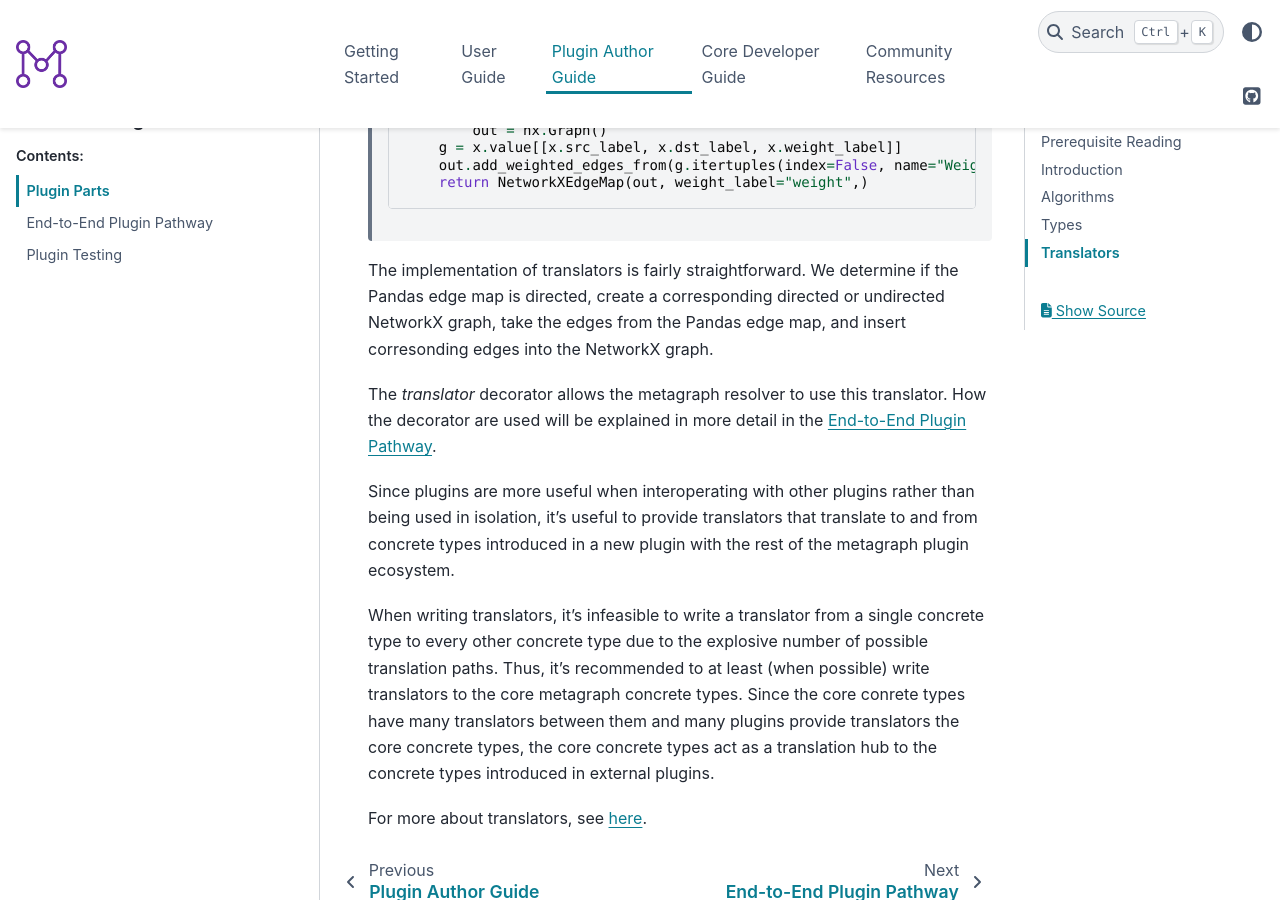
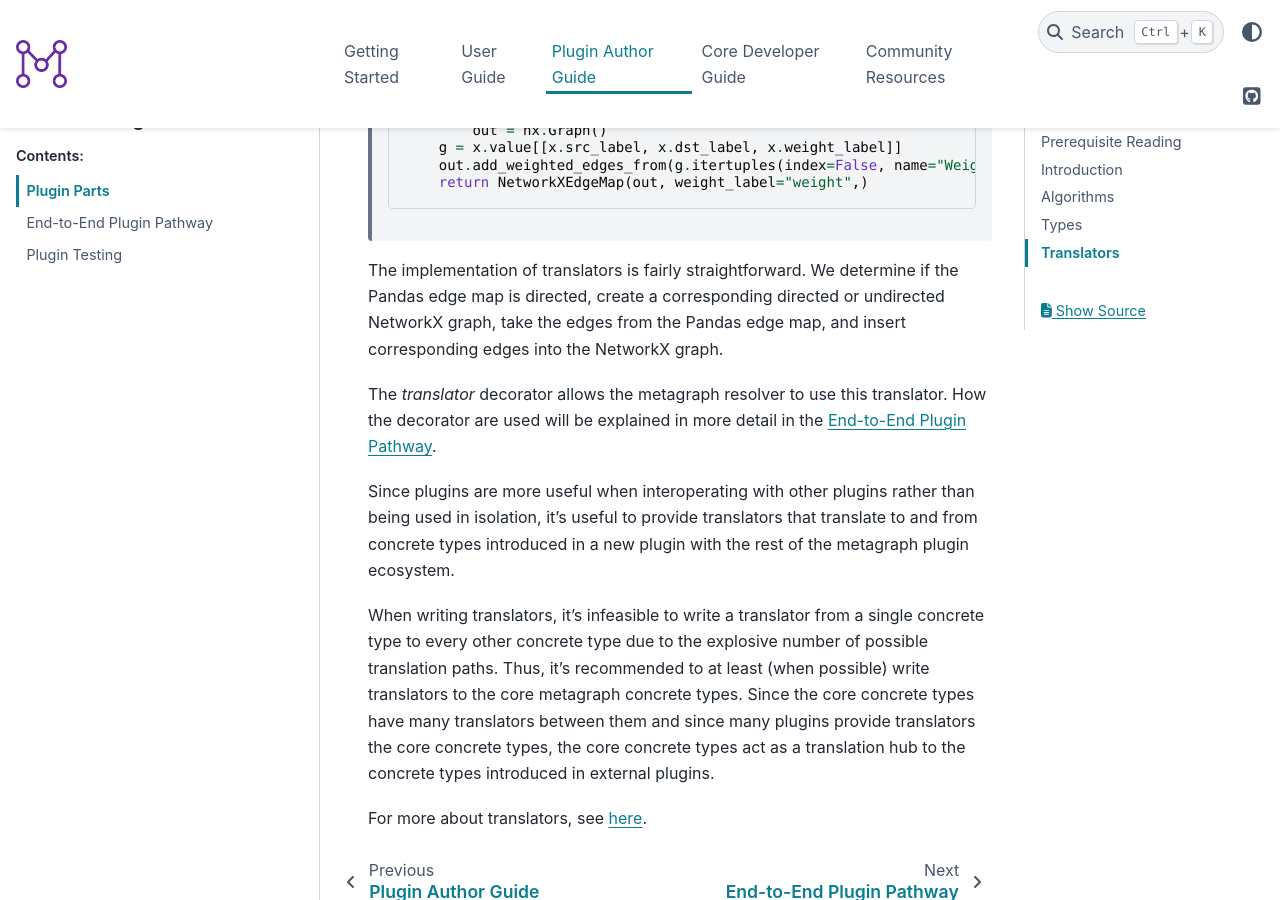
Before and after one commit to metagraph-dev/metagraph, a Sphinx documentation site: the page built from docs/plugin_author_guide/plugin_parts.rst, in a window 1280 px wide and 900 px high, scrolled down 5977 px. Built offline with Sphinx 7.4.7 and the PyData theme 0.15.4, drawn with Linux system fonts in a browser that asks for light colours; some of the changed text lies outside the part shown.

Commit message:
Expand intro to "Community Plugins" documentation and fix various typos in documentation
This commit adds a brief explanation to the Community Plugins documentation explaining how the core plugins are different than external plugins (mostly stating that the core plugins come by default but that metagraph can be extended with externally developed plugins).

This commit also contains other misc. typo fixes.

```diff
--- a/docs/community_resources/existing_plugins.rst
+++ b/docs/community_resources/existing_plugins.rst
@@ -2,6 +2,8 @@
 
 Community Plugins
 =================
+
+Metagraph comes with core plugins, e.g. NetworkX, SciPy, etc., but can be extended and integrated with external plugins that don't come with Metagraph by default.
 
 Plugins are written and maintained by the community.
 
--- a/docs/getting_started/concepts.rst
+++ b/docs/getting_started/concepts.rst
@@ -23,8 +23,8 @@ Decoupling Storage from Algorithms
 ----------------------------------
 
 Metagraph needs to be able to call algorithms from one library using input data from
-another library. This gives Metagraph the power to utilize the power of many graph libraries
-and expose that power to the user.
+another library. This allows Metagraph to integrate the functionality of many graph
+libraries regardless of how graphs are represented or implemented.
 
 However, this required decoupling is not a trivial goal. Graph libraries typically choose a
 single format for representing graphs. This format informs the style of how algorithms are
--- a/docs/plugin_author_guide/plugin_parts.rst
+++ b/docs/plugin_author_guide/plugin_parts.rst
@@ -219,7 +219,7 @@ Here's an example translator:
         out.add_weighted_edges_from(g.itertuples(index=False, name="WeightedEdge"))
         return NetworkXEdgeMap(out, weight_label="weight",)
 
-The implementation of translators is fairly straightforward. We determine if the Pandas edge map is directed, create a corresponding directed or undirected NetworkX graph, take the edges from the Pandas edge map, and insert corresonding edges into the NetworkX graph.
+The implementation of translators is fairly straightforward. We determine if the Pandas edge map is directed, create a corresponding directed or undirected NetworkX graph, take the edges from the Pandas edge map, and insert corresponding edges into the NetworkX graph.
 
 The *translator* decorator allows the metagraph resolver to use this translator. How the decorator are used will be
 explained in more detail in the :ref:`End-to-End Plugin Pathway<end_to_end_plugin_pathway>`.
@@ -229,8 +229,8 @@ to provide translators that translate to and from concrete types introduced in a
 
 When writing translators, it's infeasible to write a translator from a single concrete type to every other concrete
 type due to the explosive number of possible translation paths. Thus, it's recommended to at least (when possible) write
-translators to the core metagraph concrete types. Since the core conrete types have many translators between them and
-many plugins provide translators the core concrete types, the core concrete types act as a translation hub to the
+translators to the core metagraph concrete types. Since the core concrete types have many translators between them and
+since many plugins provide translators the core concrete types, the core concrete types act as a translation hub to the
 concrete types introduced in external plugins.
 
 For more about translators, see :ref:`here<translators>`.
--- a/docs/plugin_author_guide/plugin_testing.rst
+++ b/docs/plugin_author_guide/plugin_testing.rst
@@ -73,7 +73,7 @@ Testing Algorithms
 
 Since abstract algorithms are merely specifications, we can only test concrete algorithms.
 
-When testing concrete algorithms, simply testing that that outputs for given inputs match expectations is insufficient
+When testing concrete algorithms, simply testing that outputs for given inputs match expectations is insufficient
 for verifying that the outputs also match the results from concrete algorithms written in other plugins (that correspond
 to the same abstract algorithm).
 
```
Also changed, not shown: other parts of docs/plugin_author_guide/plugin_parts.rst (+2 -2 lines).
